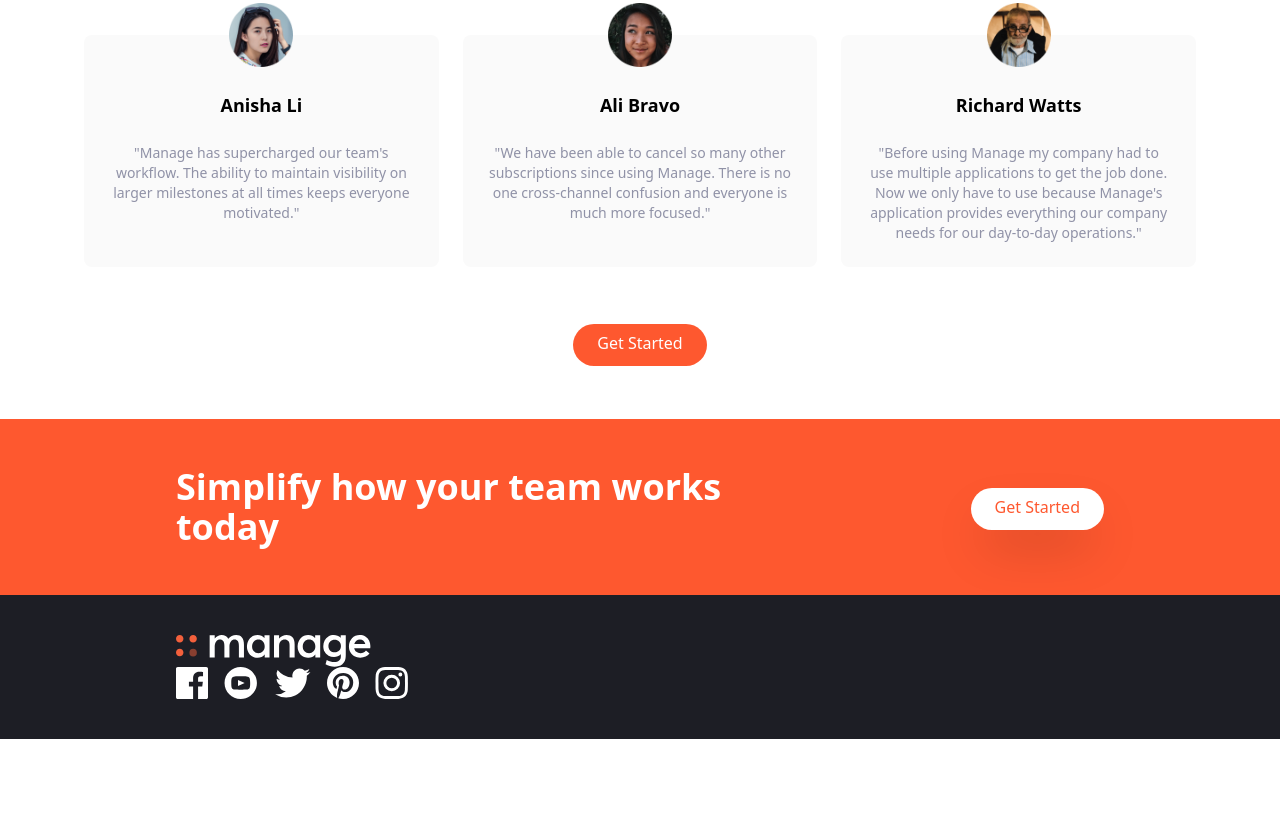
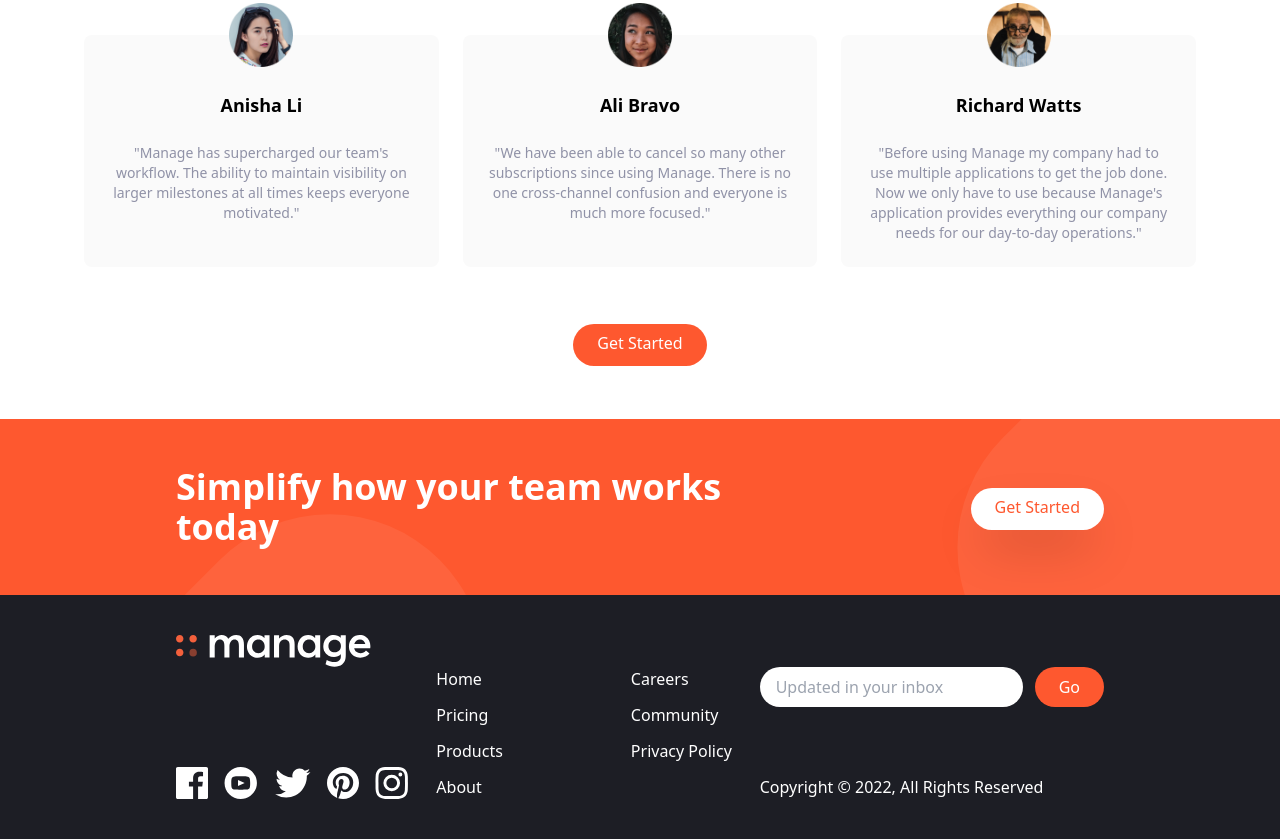
Before and after one commit to Composer0/TailwindLandingPage, a website: page public/index.html in a window 1280 px wide. Shown: the part 1369-2208 px from the top of the page. Before the commit the page ends 2108 px from the top, so only its background shows below. Drawn offline with Linux system fonts and the light colour scheme.

Commit message:
Added Footer, SVG Background Image, and Mobile Menu Button and dropdown.
Added Footer, SVG Background Image, and Mobile Menu Button and dropdown.

```diff
--- a/public/index.html
+++ b/public/index.html
@@ -18,7 +18,10 @@
         <!-- flex container -->
         <div class="flex items-center justify-between">
             <!-- Logo -->
-            <div class="pt-2">
+            <div class="pt-2 dark:hidden">
+                <img src="../img/logo.svg" alt="logo">
+            </div>
+            <div class="pt-2 hidden dark:block">
                 <img src="../img/logo-white.svg" alt="logo">
             </div>
             <!-- Menu Items -->
@@ -34,6 +37,24 @@
             <a
                 href="#"
                 class="hidden md:block p-3 px-6 pt-2 text-white bg-brightRed rounded-full baseline hover:bg-brightRedLight">Get Started</a>
+                <!-- Hamburder Icon -->
+                <button id="menu-btn"title="menu button"
+                aria="menu toggle" class="block hamburger md:hidden focus:outline-none">
+                    <span class="hamburger-top"></span>
+                    <span class="hamburger-middle"></span>
+                    <span class="hamburger-bottom"></span>
+                </button>
+        </div>
+
+        <!-- Mobile Menu -->
+        <div class="md:hidden">
+            <div id="menu" class="absolute flex flex-col items-center self-end hidden py-8 mt-10 space-y-6 font-bold bg-white sm:w-auto sm:self-center left-6 right-6 drop-shadow-md dark:text-slate-900">
+                <a href="#">Pricing</a>
+                <a href="#">Product</a>
+                <a href="#">About Us</a>
+                <a href="#">Careers</a>
+                <a href="#">Community</a>
+            </div>
         </div>
 
     </nav>
@@ -210,10 +231,11 @@
         <!-- Flex Container -->
         <div class="container flex flex-col-reverse justify-between px-6 py-10 mx-auto space-y-8 md:flex-row md:spac-y-0">
             <!-- Logo and Social Links Container -->
-            <div class="flex flex-col reverse items-center justify-between space-y-12 md:flex-col md:space-y-0 md:items-start">
+            <div class="flex flex-col-reverse items-center justify-between space-y-12 md:flex-col md:space-y-0 md:items-start">
                 <!-- Logo -->
+                <div class="mx-auto my-6 text-center text-white md:hidden">Copyright &copy; 2022, All Rights Reserved</div>
                 <div>
-                    <img src="../img/logo-white.svg" class="h-8" alt="logo" />
+                <img src="../img/logo-white.svg" class="h-8" alt="logo" />
                 </div>
                 <!-- Social Links Container -->
                 <div class="flex justify-center space-x-4">
@@ -240,6 +262,29 @@
                 </div>
             </div>
             <!-- List Container -->
+            <div class="flex justify-around space-x-32">
+                <div class="flex flex-col space-y-3 text-white">
+                    <a href="#" class="hover:text-brightRed">Home</a>
+                    <a href="#" class="hover:text-brightRed">Pricing</a>
+                    <a href="#" class="hover:text-brightRed">Products</a>
+                    <a href="#" class="hover:text-brightRed">About</a>
+                </div>
+                <div class="flex flex-col space-y-3 text-white">
+                    <a href="#" class="hover:text-brightRed">Careers</a>
+                    <a href="#" class="hover:text-brightRed">Community</a>
+                    <a href="#" class="hover:text-brightRed">Privacy Policy</a>
+                </div>
+            </div>
+            <!-- Input Container -->
+            <div class="flex flex-col justify-between">
+                <form>
+                    <div class="flex space-x-3">
+                        <input type="text" class="flex-1 px-4 rounded-full focus:outline-none" placeholder="Updated in your inbox"/>
+                        <button class="px-6 py-2 text-white rounded-full bg-brightRed hover:bg-brightRedLight focus:outline-none">Go</button>
+                    </div>
+                </form>
+                <div class="hidden text-white md:block">Copyright &copy; 2022, All Rights Reserved</div>
+            </div>
         </div>
     </footer>
 
--- a/src/input.css
+++ b/src/input.css
@@ -1,3 +1,26 @@
 @tailwind base;
 @tailwind components;
 @tailwind utilities;
+
+body {
+    background-image: url('../img/bg-tablet-pattern-dark.svg');
+    background-repeat: no-repeat;
+    background-size: 800px;
+    background-position: 90% -25%;
+}
+
+#cta {
+    background-image: url('../img/bg-simplify-section-desktop.svg');
+    background-repeat: no-repeat;
+}
+
+@media (max-width: 767px) {
+    body {
+        background-position: 50px -50px;
+        background-size: 500px;
+    }
+
+    #cta {
+        background-image: url('../img/bg-simplify-section-mobile.svg')
+    }
+}
```
Also changed, not shown: dist/output.css, img/bg-tablet-pattern-dark.svg (added).
